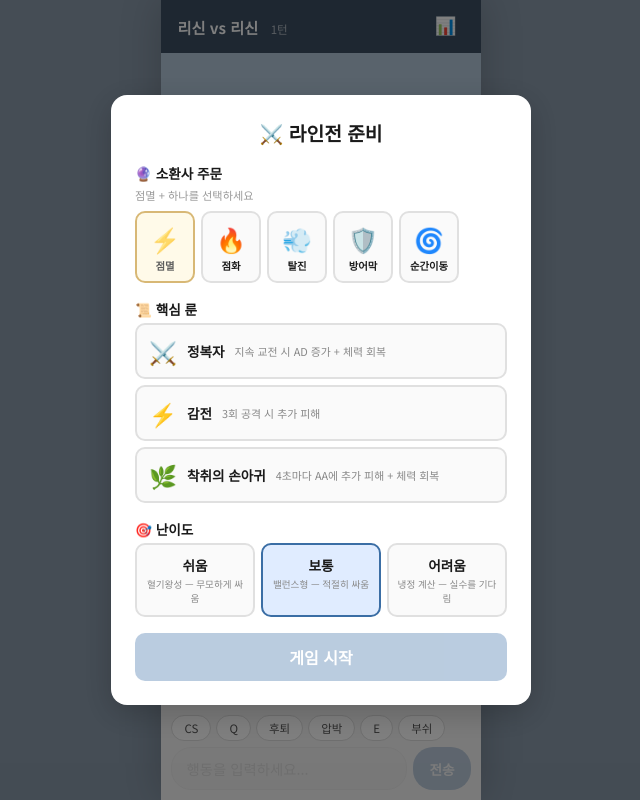
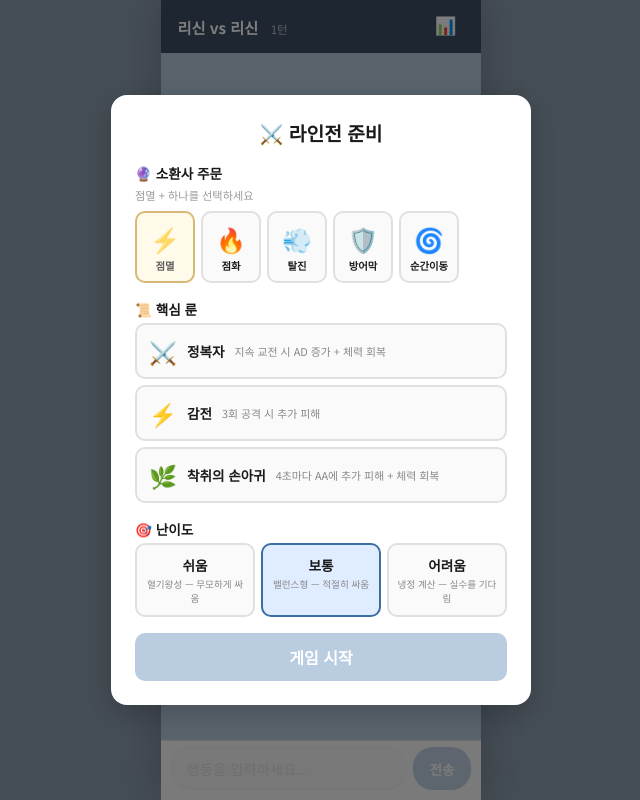
Before and after one commit to regrow1123/ib-lol-talk, a website: page src/index.html in a window 1280 px wide. Shown: the whole page, without its empty margins (319-959 px from the left). Drawn offline with Linux system fonts and the light colour scheme.

Commit message:
remove: 빠른 선택 칩 버튼 제거

```diff
--- a/src/index.html
+++ b/src/index.html
@@ -71,14 +71,6 @@
 
     <!-- Input Bar (KakaoTalk style) -->
     <div class="input-bar">
-      <div class="quick-chips" id="quick-chips">
-        <span class="chip" data-text="미니언 막타를 먹는다">CS</span>
-        <span class="chip" data-text="적에게 Q를 쏜다">Q</span>
-        <span class="chip" data-text="뒤로 물러선다">후퇴</span>
-        <span class="chip" data-text="적의 스킬을 유도하면서 앞으로 압박한다">압박</span>
-        <span class="chip" data-text="E로 적을 때린다">E</span>
-        <span class="chip" data-text="부쉬로 숨는다">부쉬</span>
-      </div>
       <div class="input-row">
         <input type="text" id="player-input" placeholder="행동을 입력하세요..." autocomplete="off" />
         <button id="send-btn">전송</button>
```
